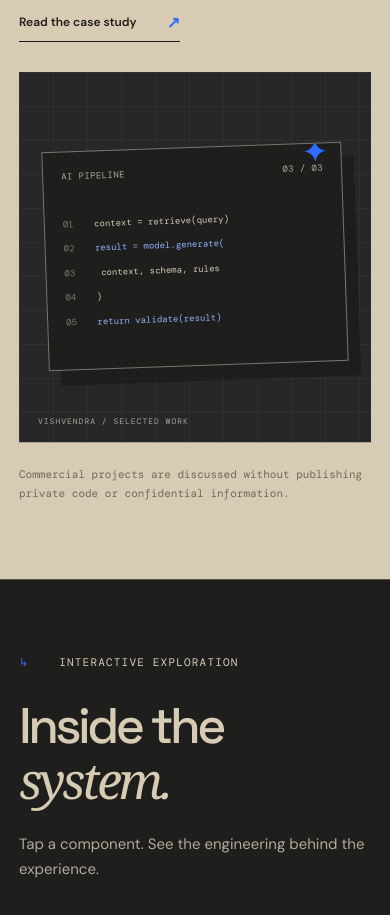
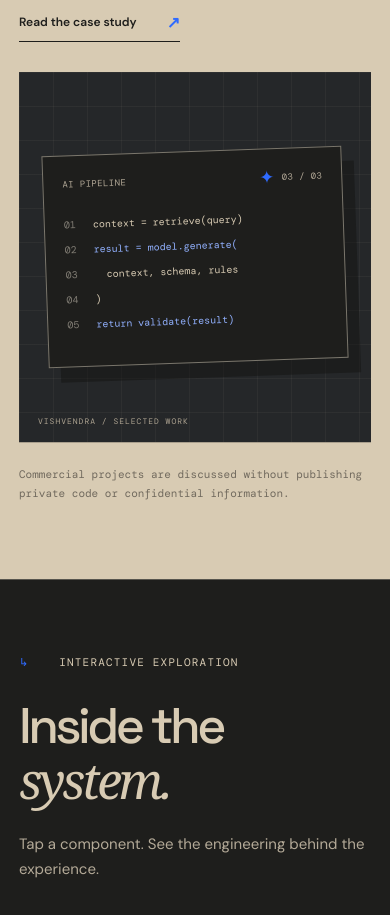
Before and after one commit to VishvendraTomar/VishvendraTomar.github.io, an Astro site: page / in a window 390 px wide. Shown: the part 2760-3675 px from the top of the page. Built offline with nearby package versions, Linux system fonts and the light colour scheme; Astro itself is replaced by a stand-in of ours.

Commit message:
Fix AI Pipeline mobile layout overlap

```diff
--- a/src/pages/index.astro
+++ b/src/pages/index.astro
@@ -52,9 +52,14 @@ const capabilities=[
                   <div class="flow-stack"><span>TRIGGER <i>DONE</i></span><div class="flow-connector"></div><span class="flow-active">AGENT STEP <i>↗</i></span><div class="flow-connector"></div><span>RESULT <i>○</i></span></div>
                 </div>}
                 {p.kind==='code' && <div class="artboard code-art">
-                  <div class="art-label"><span>AI PIPELINE</span><span>03 / 03</span></div>
-                  <div class="code-lines"><span><i>01</i> context = retrieve(query)</span><span><i>02</i> result = model.generate(</span><span><i>03</i> &nbsp;context, schema, rules</span><span><i>04</i> )</span><span><i>05</i> return validate(result)</span></div>
-                  <div class="code-indicator">✦</div>
+                  <div class="art-label code-head"><span>AI PIPELINE</span><span class="code-brand"><span class="code-spark" aria-hidden="true">✦</span>03 / 03</span></div>
+                  <div class="code-lines">
+                    <span class="code-row"><i>01</i><code>context = retrieve(query)</code></span>
+                    <span class="code-row"><i>02</i><code>result = model.generate(</code></span>
+                    <span class="code-row"><i>03</i><code>  context, schema, rules</code></span>
+                    <span class="code-row"><i>04</i><code>)</code></span>
+                    <span class="code-row"><i>05</i><code>return validate(result)</code></span>
+                  </div>
                 </div>}
                 <span class="visual-caption">VISHVENDRA / SELECTED WORK</span>
               </div>
@@ -237,6 +242,33 @@ const capabilities=[
   .hero-overline{gap:9px}
   .hero h1{font-size:36px}
 }
+
+/* AI pipeline: icon stays in the header, never over the code or line numbers. */
+.code-head{align-items:center;gap:12px;min-width:0}
+.code-brand{display:inline-flex;align-items:center;gap:10px;white-space:nowrap;flex-shrink:0}
+.code-spark{font:500 24px/1 'Space Grotesk',Arial,sans-serif;color:var(--blue)}
+.code-art .code-lines{display:grid;grid-template-columns:minmax(0,1fr);gap:12px;margin:34px 0 20px;max-width:100%;white-space:normal;font:11px/1.6 'DM Mono',monospace}
+.code-art .code-row{display:grid;grid-template-columns:24px minmax(0,1fr);gap:14px;min-width:0;align-items:start}
+.code-art .code-row i{font:inherit;color:#827e75;margin:0;padding:0}
+.code-art .code-row code{display:block;min-width:0;font:inherit;color:var(--paper);white-space:pre-wrap;overflow-wrap:anywhere}
+.code-art .code-row:nth-child(2) code,.code-art .code-row:nth-child(5) code{color:#92b1ff}
+@media(max-width:680px){
+ .code-art .code-lines{font-size:10px;gap:11px;margin:28px 0 15px}
+ .code-art .code-row{grid-template-columns:22px minmax(0,1fr);gap:10px}
+ .code-spark{font-size:20px}
+}
+@media(max-width:480px){
+ .project-art .artboard.code-art{padding:19px}
+ .code-art .code-lines{font-size:10px;line-height:1.6;gap:9px;margin:24px 0 14px}
+ .code-art .code-row{grid-template-columns:20px minmax(0,1fr);gap:9px}
+ .code-brand{gap:7px}
+ .code-spark{font-size:18px}
+ .code-head{font-size:9px}
+}
+@media(max-width:360px){
+ .code-art .code-lines{font-size:9px}
+ .code-spark{font-size:16px}
+}
 </style>
 
 <script>
```
